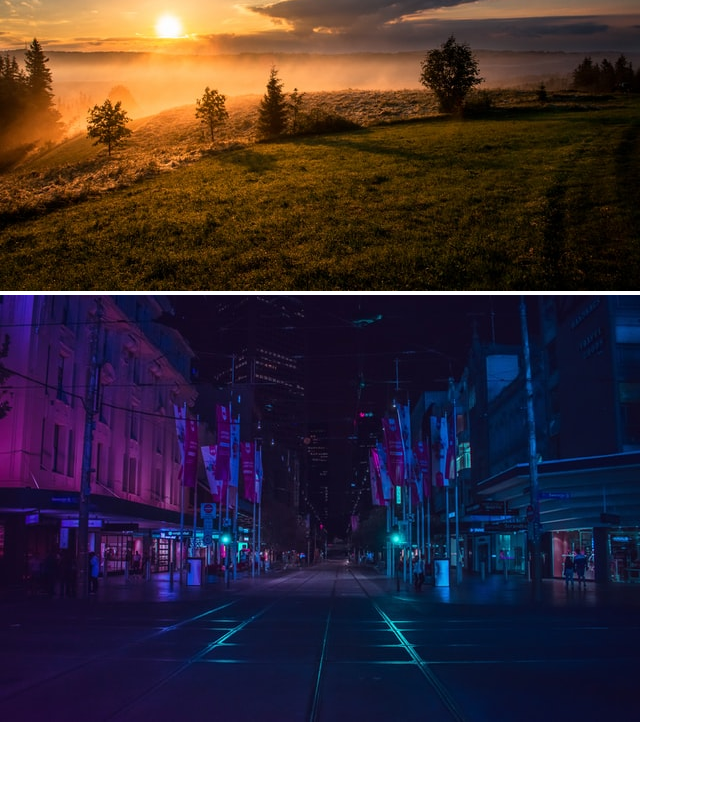
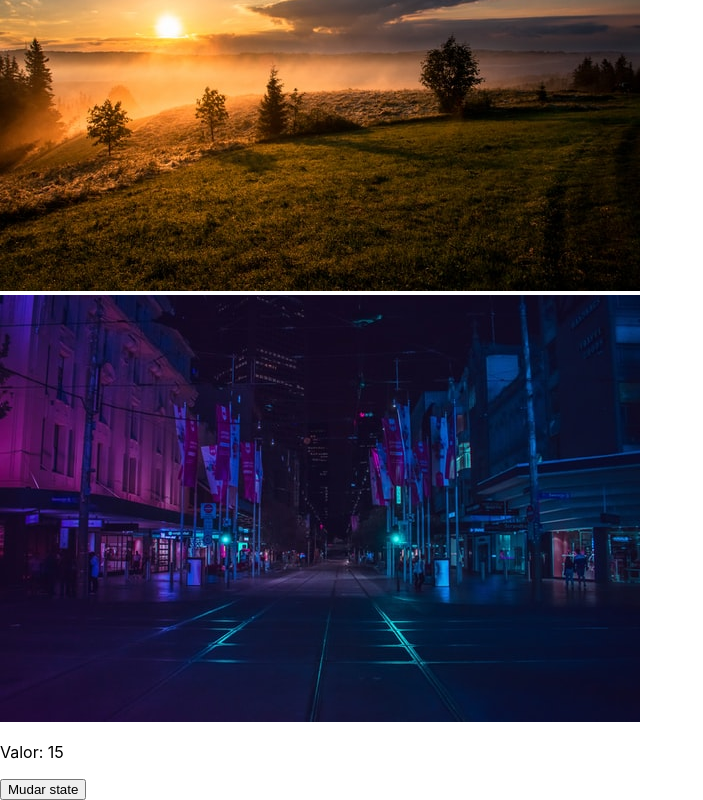
Before and after one commit to josuelustosa/react-do-zero-a-maestria, a React (Create React App) app in the folder secao-3-avancando-em-react/avancando-em-react/: page / in a window 1280 px wide. Shown: the part 218-1018 px from the top of the page, without its empty margins (0-703 px from the left). Before the commit the page ends 944 px from the top, so only its background shows below. Built offline with nearby package versions, Linux system fonts and the light colour scheme.

Commit message:
:construction: classroom - useState pratice

```diff
--- a/secao-3-avancando-em-react/avancando-em-react/src/App.js
+++ b/secao-3-avancando-em-react/avancando-em-react/src/App.js
@@ -1,6 +1,7 @@
 import './App.css';
 
 import City from './assets/city.jpg';
+import { ManagaData } from './components/ManagaData';
 
 function App() {
   return (
@@ -17,6 +18,8 @@ function App() {
         <img src={City} alt="Cidade a noite" />
       </div>
 
+      <ManagaData />
+
     </div>
   );
 }
--- /dev/null
+++ b/secao-3-avancando-em-react/avancando-em-react/src/components/ManagaData.js
@@ -0,0 +1,13 @@
+import { useState } from "react";
+
+export const ManagaData = () => {
+
+    const [number, setNumber] = useState(15);
+    console.log(number);
+    return (
+    <div>
+        <p>Valor: {number}</p>
+        <button onClick={() => setNumber(25)}>Mudar state</button>
+    </div>
+  )
+}
```
